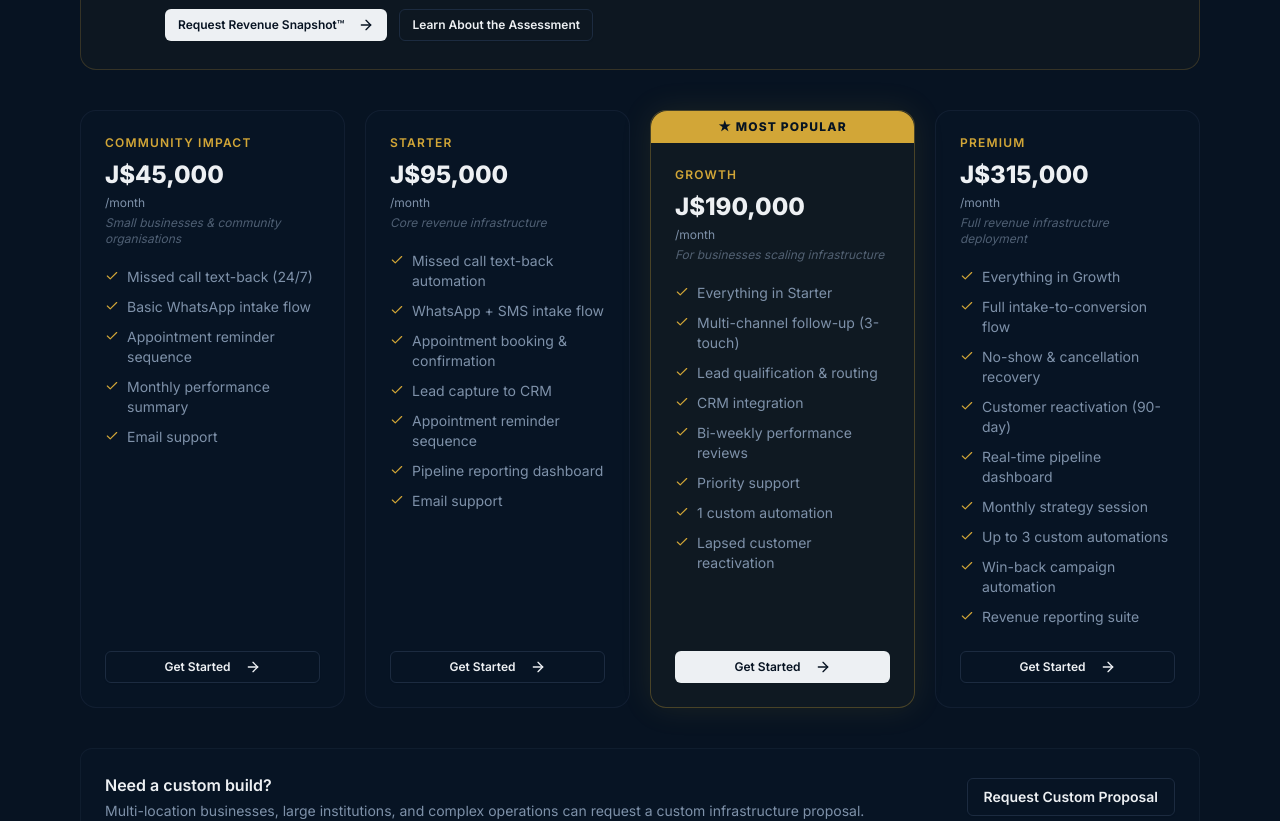
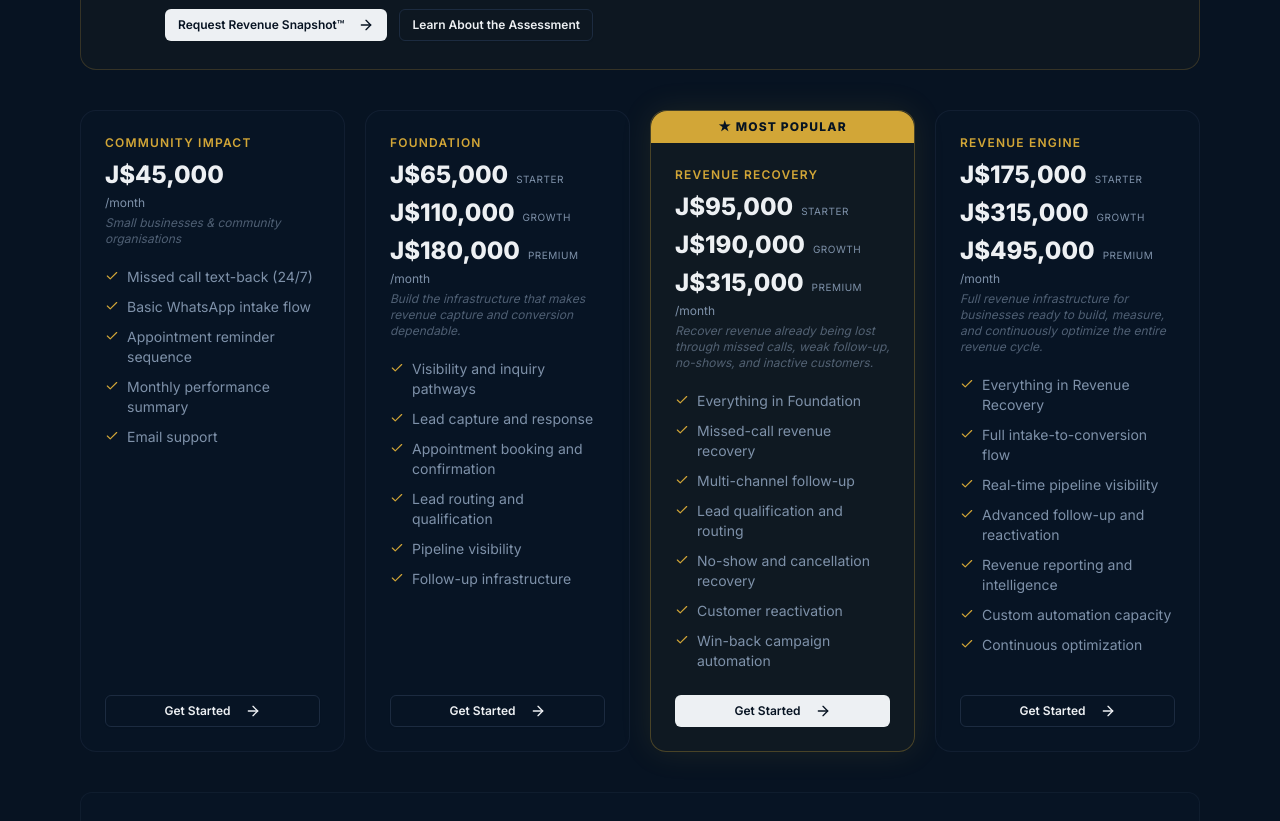
Before and after one commit to cipherworks-tech/blue-oak-website, a React (Vite) app: page /pricing/jamaica in a window 1280 px wide. Shown: the part 520-1341 px from the top of the page. Built offline with nearby package versions, Linux system fonts and the light colour scheme; no server answers.

Commit message:
Update Version 7 pricing architecture

```diff
--- a/src/lib/marketConfig.ts
+++ b/src/lib/marketConfig.ts
@@ -34,9 +34,9 @@ export interface MarketConfig {
   pricingPath: string;
   pricing: {
     communityImpact: string;
-    starter: string;
-    growth: string;
-    premium: string;
+    foundation: [string, string, string];
+    recovery: [string, string, string];
+    engine: [string, string, string];
     assessment: string;         // "Provided during consultation" until formally priced
   };
 }
@@ -65,9 +65,9 @@ export const MARKETS: Record<MarketKey, MarketConfig> = {
     billingPeriod: "/month",
     pricing: {
       communityImpact: "$497",
-      starter: "$1,197",
-      growth: "$2,397",
-      premium: "$3,997",
+      foundation: ["$497", "$897", "$1,497"],
+      recovery: ["$1,197", "$2,497", "$3,997"],
+      engine: ["$1,797", "$3,497", "$5,497"],
       assessment: "Provided during consultation",
     },
   },
@@ -102,9 +102,9 @@ export const MARKETS: Record<MarketKey, MarketConfig> = {
     billingPeriod: "/month",
     pricing: {
       communityImpact: "J$45,000",
-      starter: "J$95,000",
-      growth: "J$190,000",
-      premium: "J$315,000",
+      foundation: ["J$65,000", "J$110,000", "J$180,000"],
+      recovery: ["J$95,000", "J$190,000", "J$315,000"],
+      engine: ["J$175,000", "J$315,000", "J$495,000"],
       assessment: "Provided during consultation",
     },
   },
--- a/src/pages/Pricing.tsx
+++ b/src/pages/Pricing.tsx
@@ -73,7 +73,7 @@ export default function Pricing() {
                 `Prices in Jamaican dollars (JMD)`,
                 `WhatsApp Business integration`,
                 `Service businesses, contractors, local operators`,
-                `Starter plans from ${JM.pricing.starter}${JM.billingPeriod}`,
+                `Foundation plans from ${JM.pricing.foundation[0]}${JM.billingPeriod}`,
                 `Built for Jamaica's business context`,
               ].map((item, i) => (
                 <li key={i} className="flex items-center gap-2.5 text-sm text-muted-foreground">
@@ -114,7 +114,7 @@ export default function Pricing() {
                 `Prices in USD`,
                 `Home services, contractors, law firms, real estate, professional services`,
                 `CRM and workflow integration`,
-                `Starter plans from ${US.pricing.starter}${US.billingPeriod}`,
+                `Foundation plans from ${US.pricing.foundation[0]}${US.billingPeriod}`,
                 `Detroit Metro and nationwide`,
               ].map((item, i) => (
                 <li key={i} className="flex items-center gap-2.5 text-sm text-muted-foreground">
--- a/src/pages/PricingJamaica.tsx
+++ b/src/pages/PricingJamaica.tsx
@@ -10,7 +10,7 @@ const stagger = { visible: { transition: { staggerChildren: 0.08 } } };
 const PACKAGES = [
   {
     name: "Community Impact",
-    price: JM.pricing.communityImpact,
+    prices: ["J$45,000"],
     note: "Small businesses & community organisations",
     featured: false,
     restricted: true,
@@ -24,56 +24,52 @@ const PACKAGES = [
     cta: "Get Started",
   },
   {
-    name: "Starter",
-    price: JM.pricing.starter,
-    note: "Core revenue infrastructure",
+    name: "Foundation",
+    prices: ["J$65,000", "J$110,000", "J$180,000"],
+    note: "Build the infrastructure that makes revenue capture and conversion dependable.",
     featured: false,
     restricted: false,
     features: [
-      "Missed call text-back automation",
-      "WhatsApp + SMS intake flow",
-      "Appointment booking & confirmation",
-      "Lead capture to CRM",
-      "Appointment reminder sequence",
-      "Pipeline reporting dashboard",
-      "Email support",
+      "Visibility and inquiry pathways",
+      "Lead capture and response",
+      "Appointment booking and confirmation",
+      "Lead routing and qualification",
+      "Pipeline visibility",
+      "Follow-up infrastructure",
     ],
     cta: "Get Started",
   },
   {
-    name: "Growth",
-    price: JM.pricing.growth,
-    note: "For businesses scaling infrastructure",
+    name: "Revenue Recovery",
+    prices: ["J$95,000", "J$190,000", "J$315,000"],
+    note: "Recover revenue already being lost through missed calls, weak follow-up, no-shows, and inactive customers.",
     featured: true,
     restricted: false,
     features: [
-      "Everything in Starter",
-      "Multi-channel follow-up (3-touch)",
-      "Lead qualification & routing",
-      "CRM integration",
-      "Bi-weekly performance reviews",
-      "Priority support",
-      "1 custom automation",
-      "Lapsed customer reactivation",
+      "Everything in Foundation",
+      "Missed-call revenue recovery",
+      "Multi-channel follow-up",
+      "Lead qualification and routing",
+      "No-show and cancellation recovery",
+      "Customer reactivation",
+      "Win-back campaign automation",
     ],
     cta: "Get Started",
   },
   {
-    name: "Premium",
-    price: JM.pricing.premium,
-    note: "Full revenue infrastructure deployment",
+    name: "Revenue Engine",
+    prices: ["J$175,000", "J$315,000", "J$495,000"],
+    note: "Full revenue infrastructure for businesses ready to build, measure, and continuously optimize the entire revenue cycle.",
     featured: false,
     restricted: false,
     features: [
-      "Everything in Growth",
+      "Everything in Revenue Recovery",
       "Full intake-to-conversion flow",
-      "No-show & cancellation recovery",
-      "Customer reactivation (90-day)",
-      "Real-time pipeline dashboard",
-      "Monthly strategy session",
-      "Up to 3 custom automations",
-      "Win-back campaign automation",
-      "Revenue reporting suite",
+      "Real-time pipeline visibility",
+      "Advanced follow-up and reactivation",
+      "Revenue reporting and intelligence",
+      "Custom automation capacity",
+      "Continuous optimization",
     ],
     cta: "Get Started",
   },
@@ -84,7 +80,7 @@ const FAQS = [
   { q: "Does implementation begin without a diagnosis?", a: "No. Blue Oak recommends a Revenue Snapshot™ or Revenue Infrastructure Assessment™ before implementation. The right package is determined by what your business actually needs." },
   { q: "What is WhatsApp-first delivery?", a: "WhatsApp is the primary business communication channel in Jamaica. Our systems use WhatsApp Business as the default channel for follow-ups, intake flows, reminders, and reactivation campaigns." },
   { q: "Are there any additional costs?", a: "Any applicable third-party tool costs and any onboarding arrangements are set out during the Revenue Infrastructure Assessment™ and confirmed in your service agreement before work begins." },
-  { q: "Can I start on a lower tier and move up later?", a: "Yes — plans are designed to build on each other. Many businesses start with Starter to establish core infrastructure and expand from there. Timing and terms for moving between tiers are confirmed in your service agreement." },
+  { q: "Can I start on a lower tier and move up later?", a: "Yes — plans are designed to build on each other. Many businesses start with Foundation to establish core infrastructure and expand from there. Timing and terms for moving between tiers are confirmed in your service agreement." },
 ];
 
 export default function PricingJamaica() {
@@ -152,7 +148,18 @@ export default function PricingJamaica() {
               )}
               <div className="p-6 flex flex-col flex-1">
                 <p className="text-xs font-semibold tracking-widest uppercase text-primary mb-2">{pkg.name}</p>
-                <p className="text-2xl font-extrabold mb-1">{pkg.price}</p>
+                <div className="space-y-1.5 mb-1">
+                  {pkg.prices.map((price, j) => (
+                    <div key={j} className="flex items-baseline gap-2">
+                      <span className="text-2xl font-extrabold">{price}</span>
+                      {pkg.prices.length > 1 && (
+                        <span className="text-[10px] uppercase tracking-wider text-muted-foreground">
+                          {j === 0 ? "Starter" : j === 1 ? "Growth" : "Premium"}
+                        </span>
+                      )}
+                    </div>
+                  ))}
+                </div>
                 <p className="text-xs text-muted-foreground mb-1">{JM.billingPeriod}</p>
                 <p className="text-xs text-muted-foreground/60 mb-5 italic">{pkg.note}</p>
                 <ul className="space-y-2.5 mb-6 flex-1">
--- a/src/pages/PricingUS.tsx
+++ b/src/pages/PricingUS.tsx
@@ -10,7 +10,7 @@ const stagger = { visible: { transition: { staggerChildren: 0.08 } } };
 const PACKAGES = [
   {
     name: "Community Impact",
-    price: US.pricing.communityImpact,
+    prices: ["$497"],
     note: "Approval required · Solo operators & community organisations",
     featured: false,
     restricted: true,
@@ -24,56 +24,52 @@ const PACKAGES = [
     cta: "Apply",
   },
   {
-    name: "Starter",
-    price: US.pricing.starter,
-    note: "Core revenue infrastructure",
+    name: "Foundation",
+    prices: ["$497", "$897", "$1,497"],
+    note: "Build the infrastructure that makes revenue capture and conversion dependable.",
     featured: false,
     restricted: false,
     features: [
-      "Missed call text-back automation",
-      "SMS + Email intake flow",
-      "Appointment booking & confirmation",
-      "Lead capture to CRM",
-      "Appointment reminder sequence",
-      "Pipeline reporting dashboard",
-      "Email support",
+      "Visibility and inquiry pathways",
+      "Lead capture and response",
+      "Appointment booking and confirmation",
+      "Lead routing and qualification",
+      "Pipeline visibility",
+      "Follow-up infrastructure",
     ],
     cta: "Get Started",
   },
   {
-    name: "Growth",
-    price: US.pricing.growth,
-    note: "For businesses scaling infrastructure",
+    name: "Revenue Recovery",
+    prices: ["$1,197", "$2,497", "$3,997"],
+    note: "Recover revenue already being lost through missed calls, weak follow-up, no-shows, and inactive customers.",
     featured: true,
     restricted: false,
     features: [
-      "Everything in Starter",
-      "Multi-channel follow-up (3-touch)",
-      "Lead qualification & routing",
-      "CRM integration",
-      "Bi-weekly performance reviews",
-      "Priority support",
-      "1 custom automation",
-      "Lapsed customer reactivation",
+      "Everything in Foundation",
+      "Missed-call revenue recovery",
+      "Multi-channel follow-up",
+      "Lead qualification and routing",
+      "No-show and cancellation recovery",
+      "Customer reactivation",
+      "Win-back campaign automation",
     ],
     cta: "Get Started",
   },
   {
-    name: "Premium",
-    price: US.pricing.premium,
-    note: "Full revenue infrastructure deployment",
+    name: "Revenue Engine",
+    prices: ["$1,797", "$3,497", "$5,497"],
+    note: "Full revenue infrastructure for businesses ready to build, measure, and continuously optimize the entire revenue cycle.",
     featured: false,
     restricted: false,
     features: [
-      "Everything in Growth",
+      "Everything in Revenue Recovery",
       "Full intake-to-conversion flow",
-      "No-show & cancellation recovery",
-      "Customer reactivation (90-day)",
-      "Real-time pipeline dashboard",
-      "Monthly strategy session",
-      "Up to 3 custom automations",
-      "Win-back campaign automation",
-      "Revenue reporting suite",
+      "Real-time pipeline visibility",
+      "Advanced follow-up and reactivation",
+      "Revenue reporting and intelligence",
+      "Custom automation capacity",
+      "Continuous optimization",
     ],
     cta: "Get Started",
   },
@@ -153,7 +149,18 @@ export default function PricingUS() {
               )}
               <div className="p-6 flex flex-col flex-1">
                 <p className="text-xs font-semibold tracking-widest uppercase text-primary mb-2">{pkg.name}</p>
-                <p className="text-3xl font-extrabold mb-1">{pkg.price}</p>
+                <div className="space-y-1.5 mb-1">
+                  {pkg.prices.map((price, j) => (
+                    <div key={j} className="flex items-baseline gap-2">
+                      <span className="text-2xl font-extrabold">{price}</span>
+                      {pkg.prices.length > 1 && (
+                        <span className="text-[10px] uppercase tracking-wider text-muted-foreground">
+                          {j === 0 ? "Starter" : j === 1 ? "Growth" : "Premium"}
+                        </span>
+                      )}
+                    </div>
+                  ))}
+                </div>
                 <p className="text-xs text-muted-foreground mb-1">{US.billingPeriod}</p>
                 <p className="text-xs text-muted-foreground/60 mb-5 italic">{pkg.note}</p>
                 <ul className="space-y-2.5 mb-6 flex-1">
```
